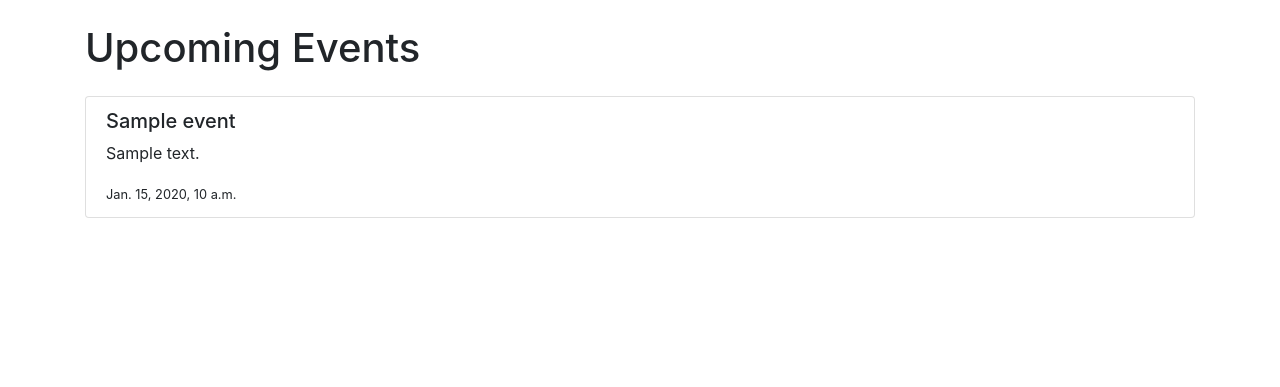
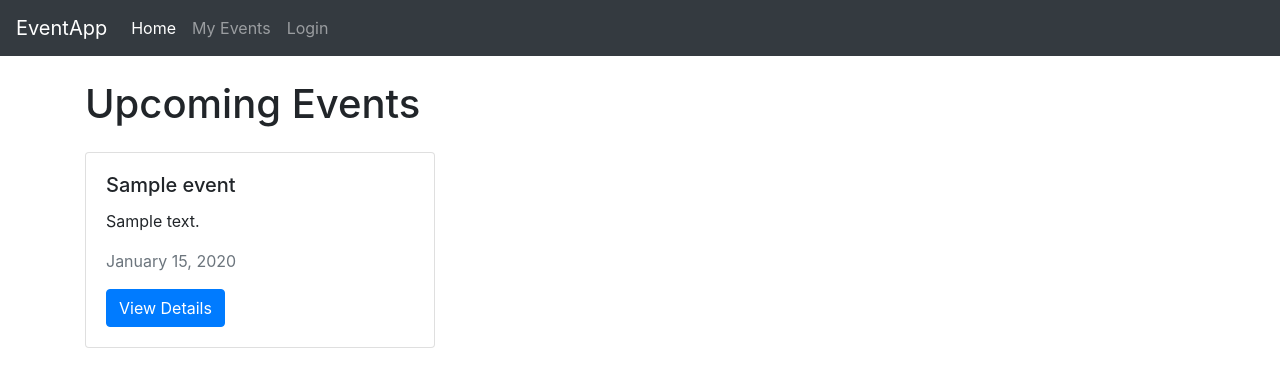
Before and after one commit to Fru1tt/ArrangementApp, a Django app: page / in a window 1280 px wide. Shown: the top 387 px of the page. Run offline with Django 5.2, Linux system fonts and the light colour scheme; tables that the repository leaves empty hold one stand-in row (values such as "Sample post"); some libraries are stand-ins or nearby versions.

Commit message:
updated event site

```diff
--- a/ProjectX/ETA/templates/ETA/event_list.html
+++ b/ProjectX/ETA/templates/ETA/event_list.html
@@ -2,23 +2,51 @@
 <html lang="en">
 <head>
     <meta charset="UTF-8">
+    <meta name="viewport" content="width=device-width, initial-scale=1">
     <title>Event List</title>
     <link rel="stylesheet" href="https://stackpath.bootstrapcdn.com/bootstrap/4.5.2/css/bootstrap.min.css">
 </head>
 <body>
-    <div class="container">
-        <h1 class="mt-4">Upcoming Events</h1>
-        <ul class="list-group mt-4">
+    <!-- Navigasjonsmeny -->
+    <nav class="navbar navbar-expand-lg navbar-dark bg-dark">
+        <a class="navbar-brand" href="#">EventApp</a>
+        <button class="navbar-toggler" type="button" data-toggle="collapse" data-target="#navbarNav">
+            <span class="navbar-toggler-icon"></span>
+        </button>
+        <div class="collapse navbar-collapse" id="navbarNav">
+            <ul class="navbar-nav">
+                <li class="nav-item active"><a class="nav-link" href="#">Home</a></li>
+                <li class="nav-item"><a class="nav-link" href="#">My Events</a></li>
+                <li class="nav-item"><a class="nav-link" href="#">Login</a></li>
+            </ul>
+        </div>
+    </nav>
+
+    <!-- Hovedinnhold -->
+    <div class="container mt-4">
+        <h1 class="mb-4">Upcoming Events</h1>
+        <div class="row">
             {% for event in events %}
-            <li class="list-group-item">
-                <h5>{{ event.title }}</h5>
-                <p>{{ event.description }}</p>
-                <small>{{ event.date }}</small>
-            </li>
+            <div class="col-md-4">
+                <div class="card mb-4">
+                    <div class="card-body">
+                        <h5 class="card-title">{{ event.title }}</h5>
+                        <p class="card-text">{{ event.description }}</p>
+                        <p class="text-muted">{{ event.date|date:"F d, Y" }}</p>
+                        <a href="#" class="btn btn-primary">View Details</a>
+                    </div>
+                </div>
+            </div>
             {% empty %}
-            <li class="list-group-item">No events available.</li>
+            <div class="col-12">
+                <p class="text-muted">No events available.</p>
+            </div>
             {% endfor %}
-        </ul>
+        </div>
     </div>
+
+    <!-- Bootstrap JavaScript (nødvendig for mobilmeny) -->
+    <script src="https://code.jquery.com/jquery-3.5.1.slim.min.js"></script>
+    <script src="https://cdn.jsdelivr.net/npm/bootstrap@4.5.2/dist/js/bootstrap.bundle.min.js"></script>
 </body>
 </html>
```
